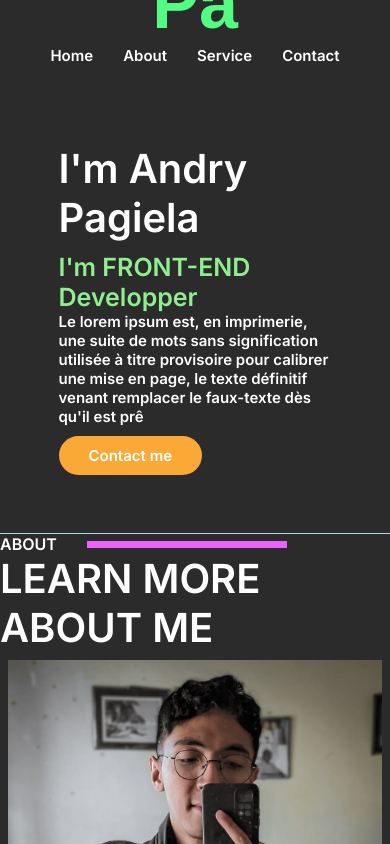
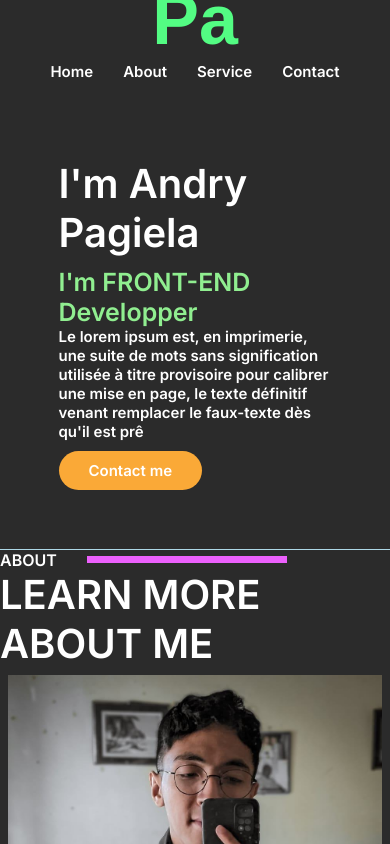
Before and after one commit to ptdrpg/portfoliov3, a React (Vite) app: page / in a window 390 px wide. Shown: the top 844 px of the page. Built offline with nearby package versions, Linux system fonts and the light colour scheme; the HTML template or start-up script is replaced by a standard one; a web font is replaced by a local one.

Commit message:
logo padding ajustement

```diff
--- a/src/page/nav/nav.scss
+++ b/src/page/nav/nav.scss
@@ -25,7 +25,7 @@
         display: flex;
         flex-direction: column;
         gap: 5vh;
-        padding-top: 1%;
+        padding-top: 5%;
     }
     ._bigTittle_1weck_15 {
         font-size: 30px;
```
